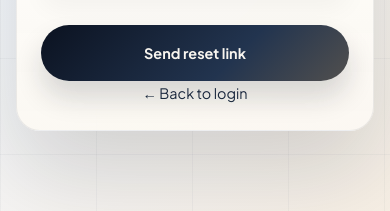
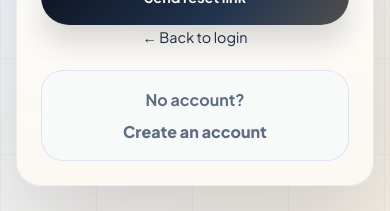
Before and after one commit to Soulaymane50/TFE-Meetspace, a React (Vite) app in the folder meetspace-frontend/: page /forgot-password in a window 390 px wide. Shown: the part 614-825 px from the top of the page. Built offline with nearby package versions, Linux system fonts and the light colour scheme; no server answers.

Commit message:
ameliore recuperation de compte

```diff
--- a/meetspace-frontend/src/pages/ForgotPasswordPage.jsx
+++ b/meetspace-frontend/src/pages/ForgotPasswordPage.jsx
@@ -47,6 +47,10 @@ export default function ForgotPasswordPage() {
             <Link to="/login" className={styles.backLink}>
               {t("auth.backToLogin")}
             </Link>
+            <div className={styles.signupCallout}>
+              <span>{t("auth.noAccount")}</span>
+              <Link to="/register">{t("auth.createAccount")}</Link>
+            </div>
           </div>
         </div>
       </div>
@@ -93,6 +97,11 @@ export default function ForgotPasswordPage() {
           <p className={styles.link}>
             <Link to="/login">{t("auth.backToLogin")}</Link>
           </p>
+
+          <div className={styles.signupCallout}>
+            <span>{t("auth.noAccount")}</span>
+            <Link to="/register">{t("auth.createAccount")}</Link>
+          </div>
         </div>
       </div>
     </div>
--- a/meetspace-frontend/src/pages/ForgotPasswordPage.module.css
+++ b/meetspace-frontend/src/pages/ForgotPasswordPage.module.css
@@ -96,6 +96,31 @@
   font-weight: 700;
 }
 
+.signupCallout {
+  margin-top: 1.25rem;
+  padding: 1rem 1.1rem;
+  border: 1px solid rgba(30, 64, 175, 0.12);
+  border-radius: 22px;
+  background: rgba(248, 250, 252, 0.82);
+  display: flex;
+  align-items: center;
+  justify-content: center;
+  gap: 0.6rem;
+  color: var(--text-secondary);
+  font-weight: 700;
+  text-align: center;
+}
+
+.signupCallout a {
+  color: var(--blue);
+  font-weight: 900;
+  text-decoration: none;
+}
+
+.signupCallout a:hover {
+  text-decoration: underline;
+}
+
 [data-theme="dark"] .successText,
 [data-theme="dark"] .backLink,
 [data-theme="dark"] .errorText {
@@ -105,3 +130,20 @@
 [data-theme="dark"] .backLink {
   color: var(--orange-light);
 }
+
+[data-theme="dark"] .signupCallout {
+  border-color: rgba(148, 163, 184, 0.22);
+  background: rgba(15, 23, 42, 0.72);
+  color: var(--text-secondary);
+}
+
+[data-theme="dark"] .signupCallout a {
+  color: var(--orange-light);
+}
+
+@media (max-width: 520px) {
+  .signupCallout {
+    flex-direction: column;
+    gap: 0.35rem;
+  }
+}
```
